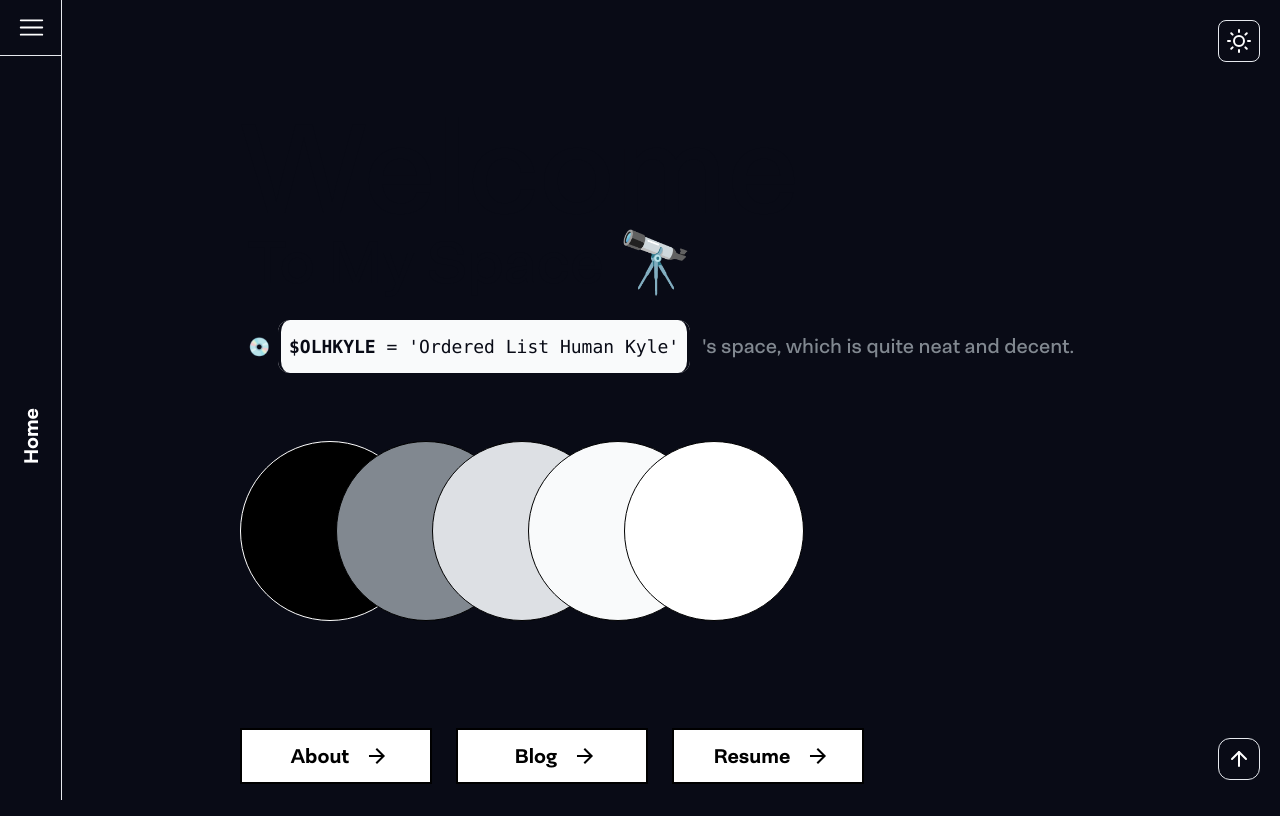
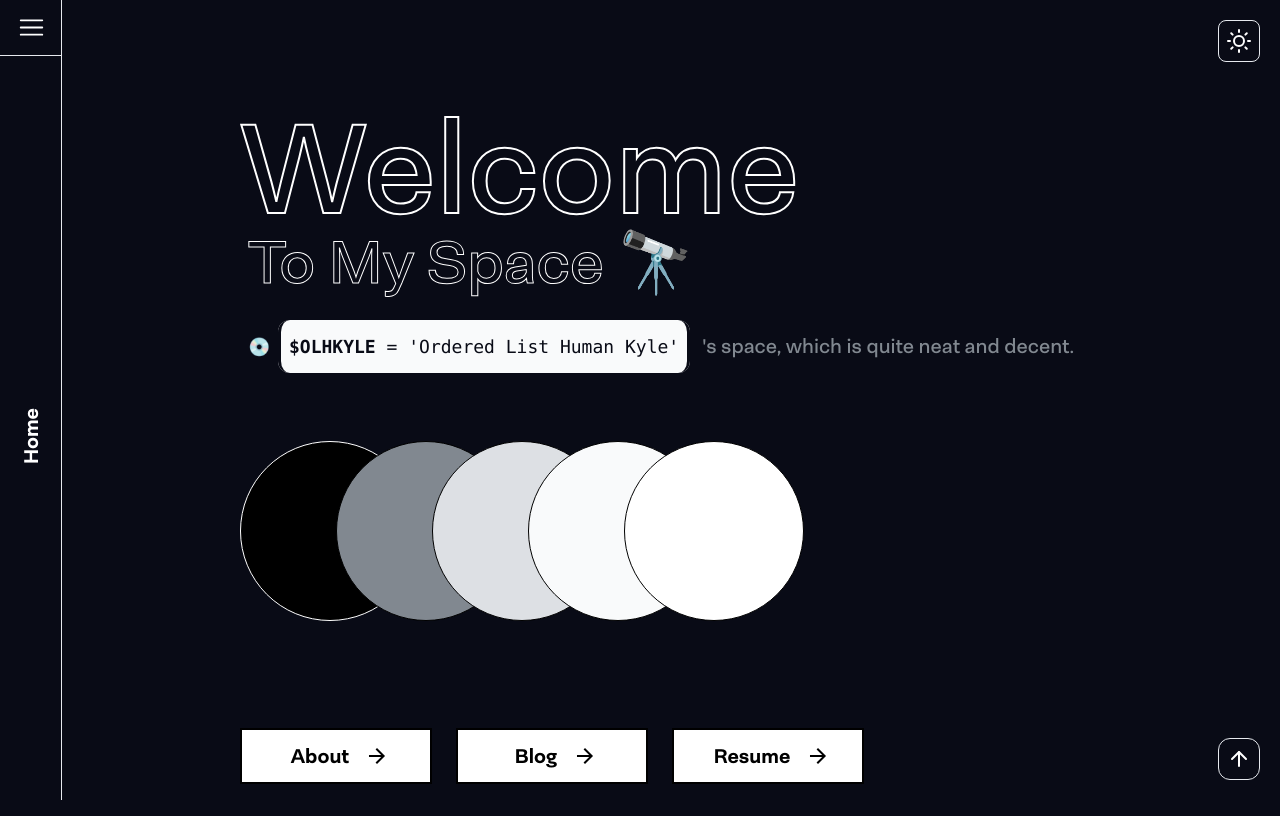
Before and after one commit to olhkyle/olhkyle.me, a React (Vite) app: page / in a window 1280 px wide. Built offline with nearby package versions, Linux system fonts and the light colour scheme; a small style sheet from the web is missing.

Commit message:
[STYLE] outline font 추가

```diff
--- a/src/index.css
+++ b/src/index.css
@@ -59,3 +59,21 @@ body[data-theme='light'] {
 .hide-scrollbar::-webkit-scrollbar {
   display: none; /* Chrome, Safari, Opera*/
 }
+
+@layer base {
+  .font-outline-1 {
+    -webkit-text-stroke: 1px black;
+  }
+  .dark-outline-1 {
+    -webkit-text-stroke: 1px white;
+  }
+  .dark-outline-2 {
+    -webkit-text-stroke: 2px white;
+  }
+  .font-outline-2 {
+    -webkit-text-stroke: 2px black;
+  }
+  .font-outline-3 {
+    -webkit-text-stroke: 3px black;
+  }
+}
```
